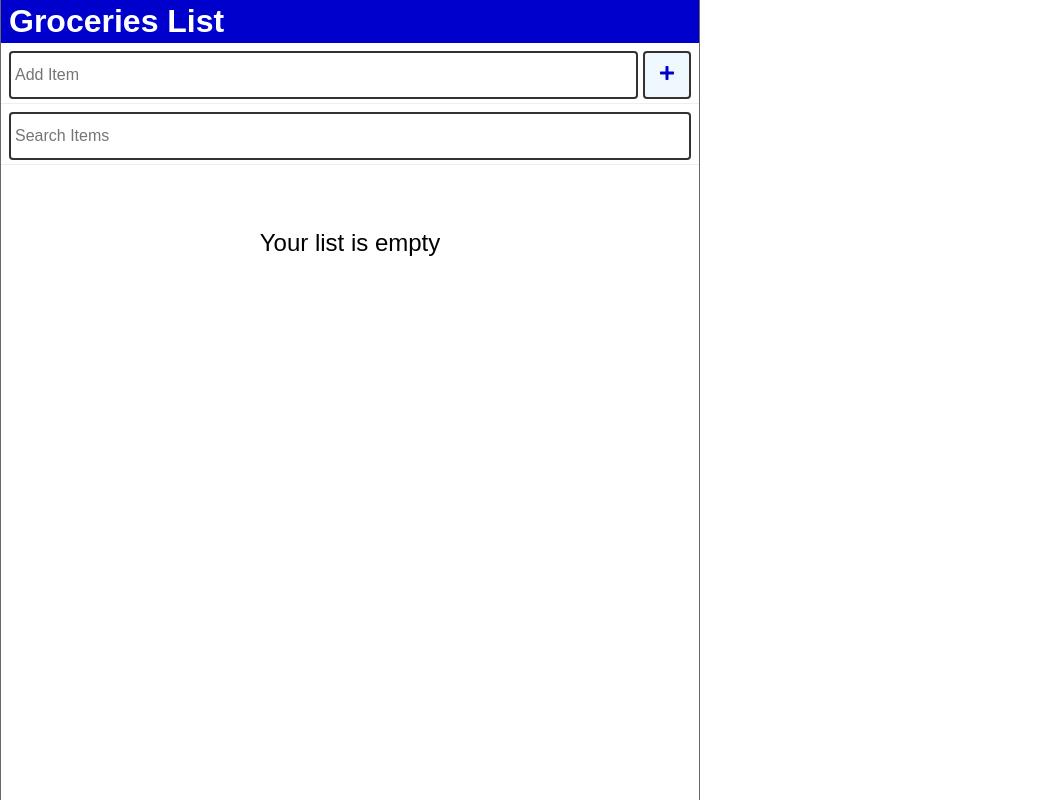
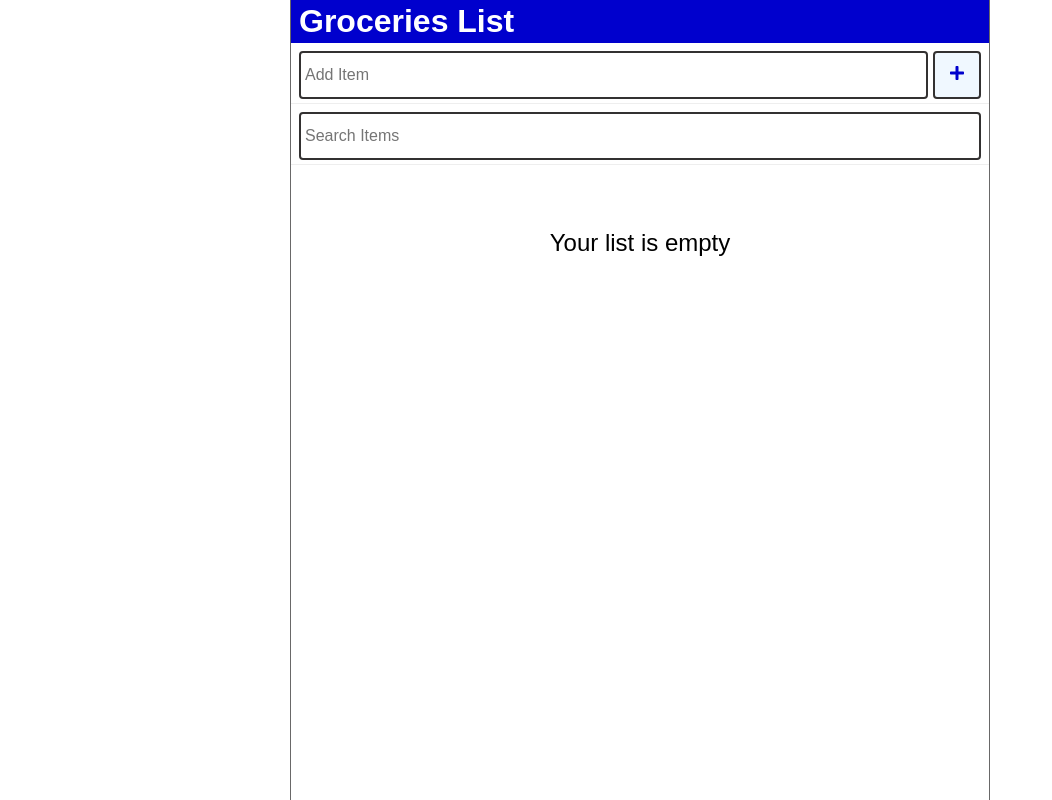
Before and after one commit to Banniroy/React-todo-list, a React (Vite) app: page / in a window 1280 px wide. Shown: the top 800 px of the page, without its empty margins (0-1052 px from the left). Built offline with nearby package versions, Linux system fonts and the light colour scheme.

Commit message:
Update index.css

```diff
--- a/src/index.css
+++ b/src/index.css
@@ -1,8 +1,3 @@
-#root{
-  max-width: 700px;
-  height: 100vh;
-  flex-flow: 1;
-}
 
 *{
   margin: 0;
```
